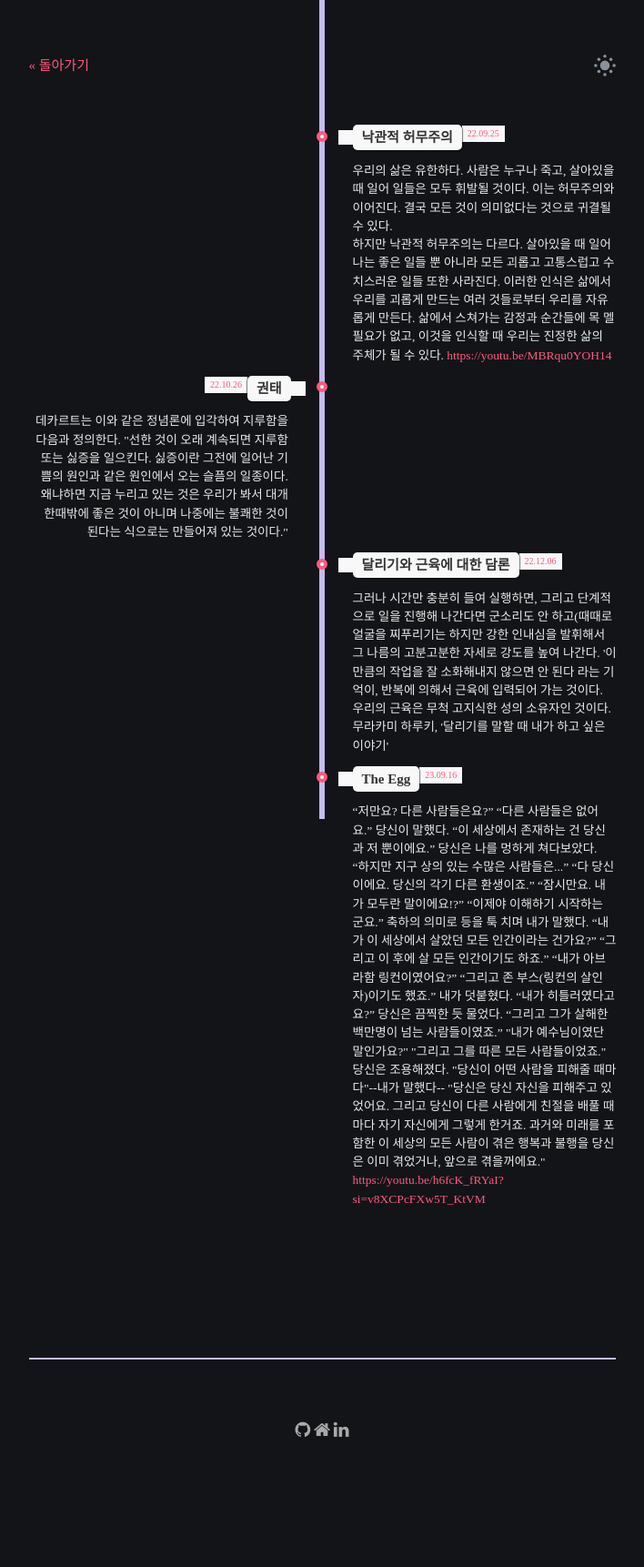
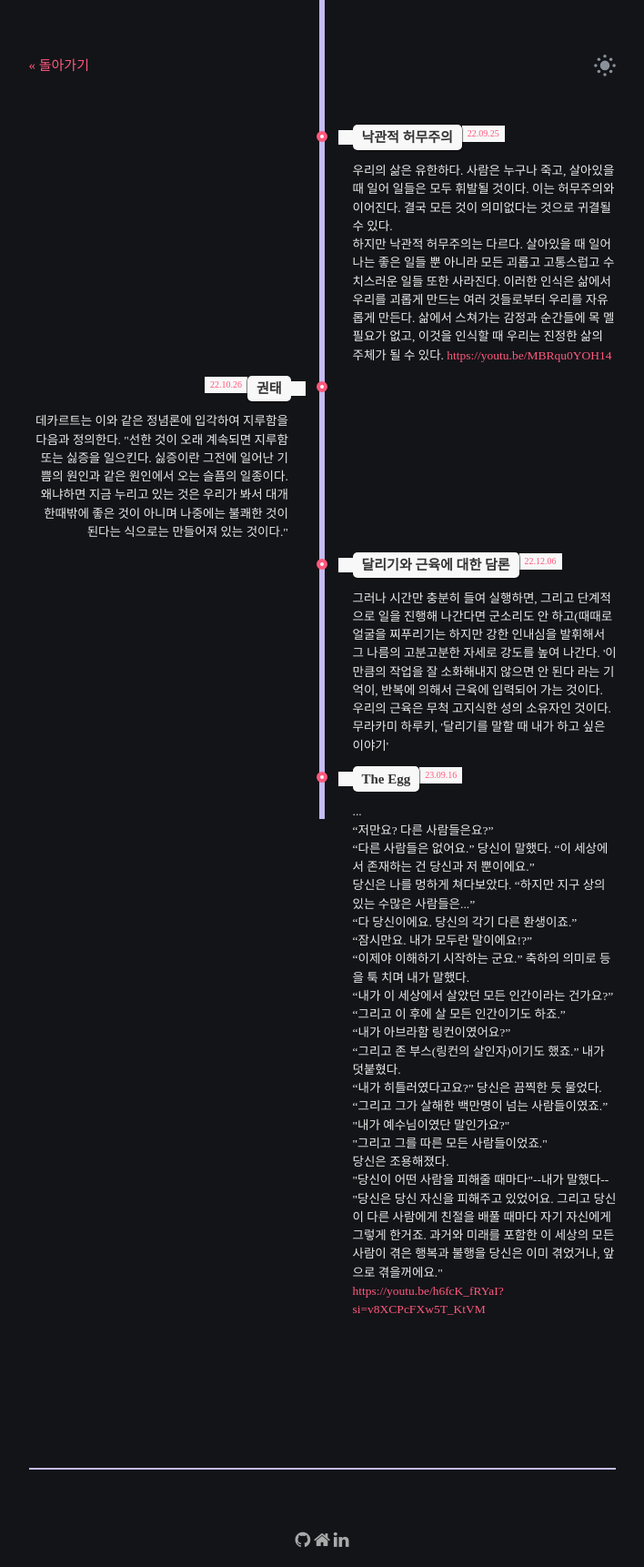
Before and after one commit to Bloofer/Bloofer.github.io, a Jekyll site: the page built from about.html, in a window 1280 px wide. Shown: the whole page at 91% size, without its empty margins (286-994 px from the left). Built offline with Jekyll 4.4.1, drawn with Linux system fonts in a browser that asks for light colours; some web fonts are replaced; before the commit the page ends 1601 px from its top, so only the background shows below that.

Commit message:
Update about.html

```diff
--- a/about.html
+++ b/about.html
@@ -75,22 +75,23 @@ layout: default
                     <span class="time-wrapper"><span class="time">23.09.16</span></span>
                 </div>
                 <div class="desc">
-                  “저만요? 다른 사람들은요?”
-                  “다른 사람들은 없어요.” 당신이 말했다. “이 세상에서 존재하는 건 당신과 저 뿐이에요.”
-                  당신은 나를 멍하게 쳐다보았다. “하지만 지구 상의 있는 수많은 사람들은...”
-                  “다 당신이에요. 당신의 각기 다른 환생이죠.”
-                  “잠시만요. 내가 모두란 말이에요!?”
-                  “이제야 이해하기 시작하는 군요.” 축하의 의미로 등을 툭 치며 내가 말했다.
-                  “내가 이 세상에서 살았던 모든 인간이라는 건가요?”
-                  “그리고 이 후에 살 모든 인간이기도 하죠.”
-                  “내가 아브라함 링컨이였어요?”
-                  “그리고 존 부스(링컨의 살인자)이기도 했죠.” 내가 덧붙혔다.
-                  “내가 히틀러였다고요?” 당신은 끔찍한 듯 물었다.
-                  “그리고 그가 살해한 백만명이 넘는 사람들이였죠.”
-                  "내가 예수님이였단 말인가요?"
-                  "그리고 그를 따른 모든 사람들이었죠."
-                  당신은 조용해졌다.
-                  "당신이 어떤 사람을 피해줄 때마다"--내가 말했다-- "당신은 당신 자신을 피해주고 있었어요. 그리고 당신이 다른 사람에게 친절을 배풀 때마다 자기 자신에게 그렇게 한거죠. 과거와 미래를 포함한 이 세상의 모든 사람이 겪은 행복과 불행을 당신은 이미 겪었거나, 앞으로 겪을꺼에요."
+                  ...<br>
+                  “저만요? 다른 사람들은요?”<br>
+                  “다른 사람들은 없어요.” 당신이 말했다. “이 세상에서 존재하는 건 당신과 저 뿐이에요.”<br>
+                  당신은 나를 멍하게 쳐다보았다. “하지만 지구 상의 있는 수많은 사람들은...”<br>
+                  “다 당신이에요. 당신의 각기 다른 환생이죠.”<br>
+                  “잠시만요. 내가 모두란 말이에요!?”<br>
+                  “이제야 이해하기 시작하는 군요.” 축하의 의미로 등을 툭 치며 내가 말했다.<br>
+                  “내가 이 세상에서 살았던 모든 인간이라는 건가요?”<br>
+                  “그리고 이 후에 살 모든 인간이기도 하죠.”<br>
+                  “내가 아브라함 링컨이였어요?”<br>
+                  “그리고 존 부스(링컨의 살인자)이기도 했죠.” 내가 덧붙혔다.<br>
+                  “내가 히틀러였다고요?” 당신은 끔찍한 듯 물었다.<br>
+                  “그리고 그가 살해한 백만명이 넘는 사람들이였죠.”<br>
+                  "내가 예수님이였단 말인가요?"<br>
+                  "그리고 그를 따른 모든 사람들이었죠."<br>
+                  당신은 조용해졌다.<br>
+                  "당신이 어떤 사람을 피해줄 때마다"--내가 말했다-- "당신은 당신 자신을 피해주고 있었어요. 그리고 당신이 다른 사람에게 친절을 배풀 때마다 자기 자신에게 그렇게 한거죠. 과거와 미래를 포함한 이 세상의 모든 사람이 겪은 행복과 불행을 당신은 이미 겪었거나, 앞으로 겪을꺼에요."<br>
                     <a href="https://youtu.be/h6fcK_fRYaI?si=v8XCPcFXw5T_KtVM" target="_top">https://youtu.be/h6fcK_fRYaI?si=v8XCPcFXw5T_KtVM</a>
                 </div>
             </div>
```
